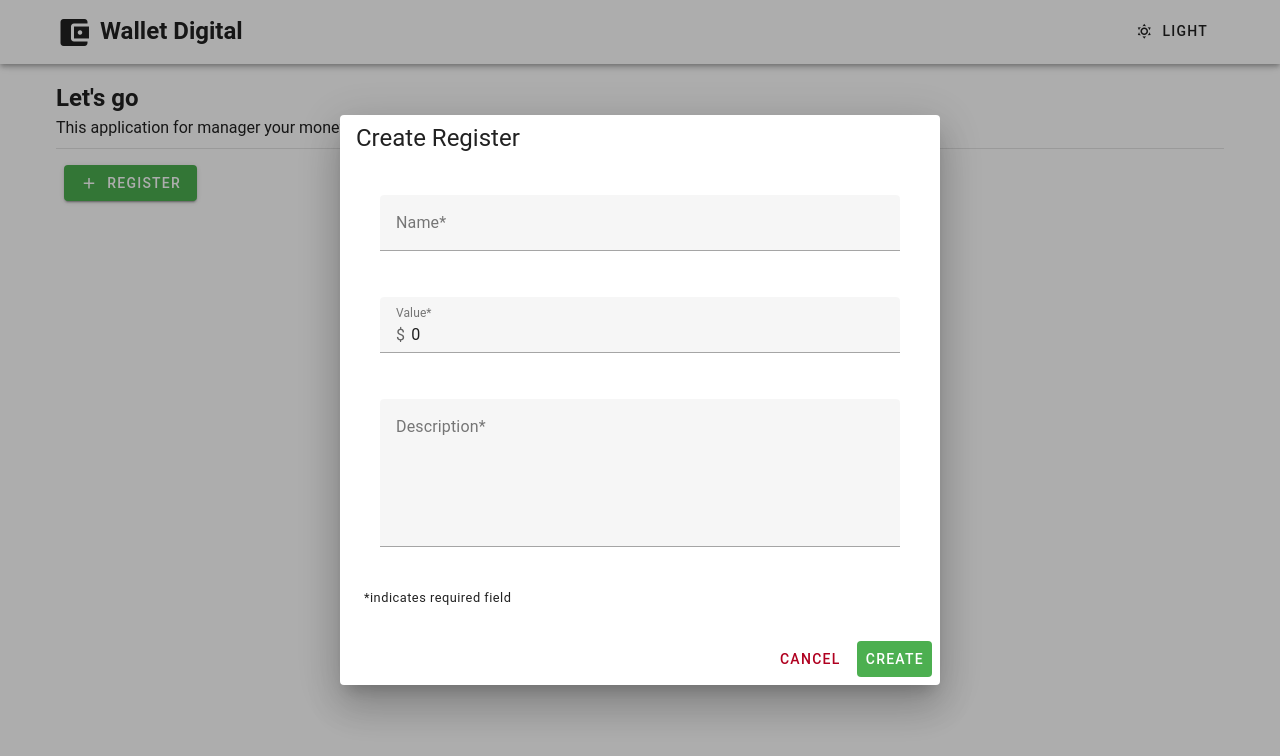
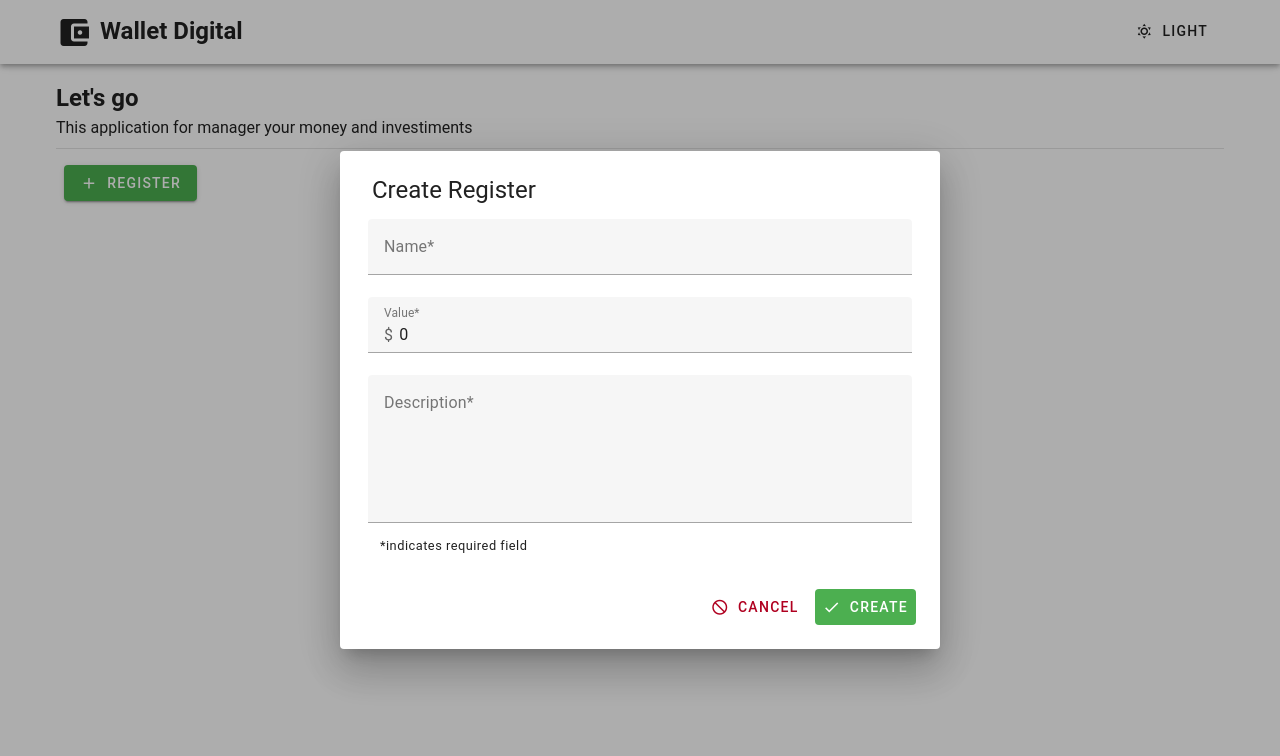
Before and after one commit to lucasferreiralimax/wallet-digitalz, a Vue app: page / in a window 1280 px wide. Both pictures are taken after a click on the button "REGISTER". Shown: the top 756 px of the page. Built offline with nearby package versions, Linux system fonts and the light colour scheme.

Commit message:
improvement style modal register

```diff
--- a/src/components/NewRegister/index.vue
+++ b/src/components/NewRegister/index.vue
@@ -79,16 +79,17 @@ async function validate () {
         icon="mdi-pencil"
       />
     </template>
-    <v-card class="mx-auto" max-width="600" width="100%">
+    <v-card class="mx-auto pa-4" max-width="600" width="100%">
       <v-card-title>
         <span class="text-h5">{{ update ? 'Update Register' : 'Create Register' }}</span>
       </v-card-title>
       <v-card-text>
-        <v-container>
+        <v-container class="pa-0">
           <v-form v-model="valid" ref="myForm">
             <v-row>
               <v-col
                 cols="12"
+                class="pa-0"
               >
                 <v-text-field
                   label="Name*"
@@ -99,6 +100,7 @@ async function validate () {
               </v-col>
               <v-col
                 cols="12"
+                class="pa-0"
               >
                 <v-text-field
                   label="Value*"
@@ -111,6 +113,7 @@ async function validate () {
               </v-col>
               <v-col
                 cols="12"
+                class="pa-0"
               >
                 <v-textarea
                   label="Description*"
@@ -131,6 +134,7 @@ async function validate () {
           variant="text"
           @click="dialog = false"
         >
+          <v-icon class="mr-2" icon="mdi-cancel" />
           Cancel
         </v-btn>
         <v-btn
@@ -138,6 +142,7 @@ async function validate () {
           variant="flat"
           @click="validate"
         >
+          <v-icon class="mr-2" icon="mdi-check" />
           {{ update ? 'Save' : 'Create' }}
         </v-btn>
       </v-card-actions>
```
